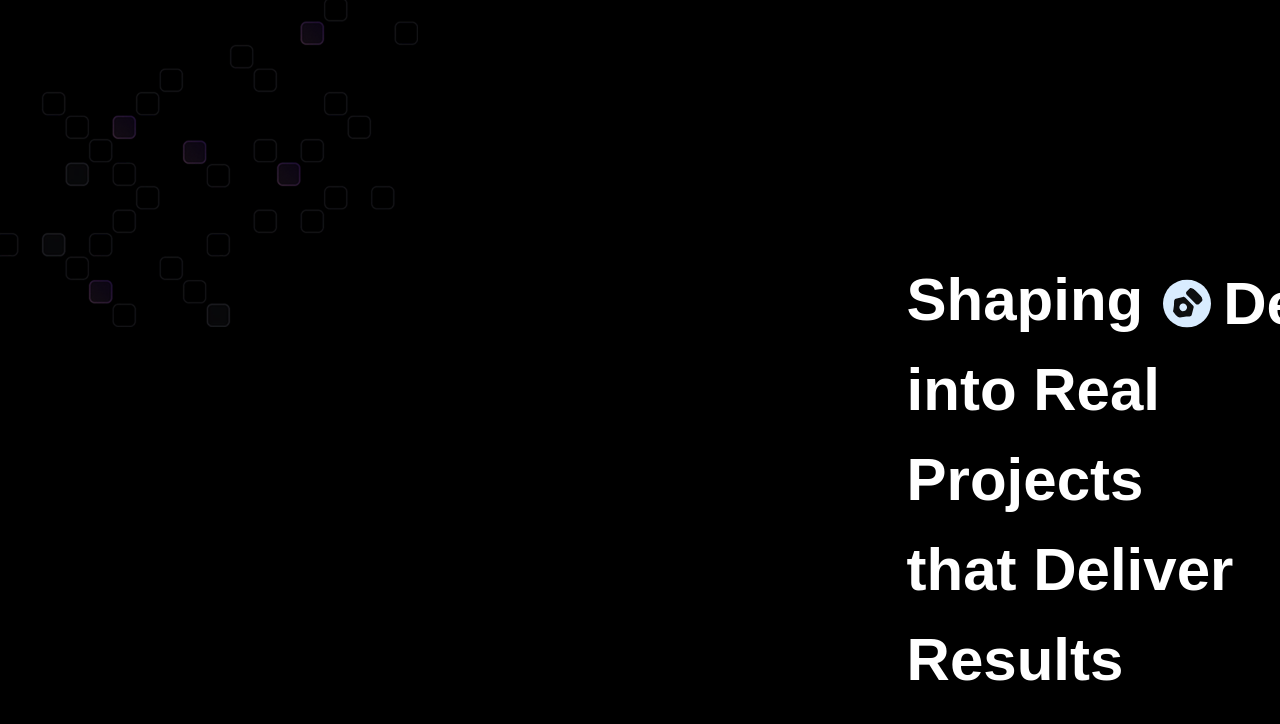
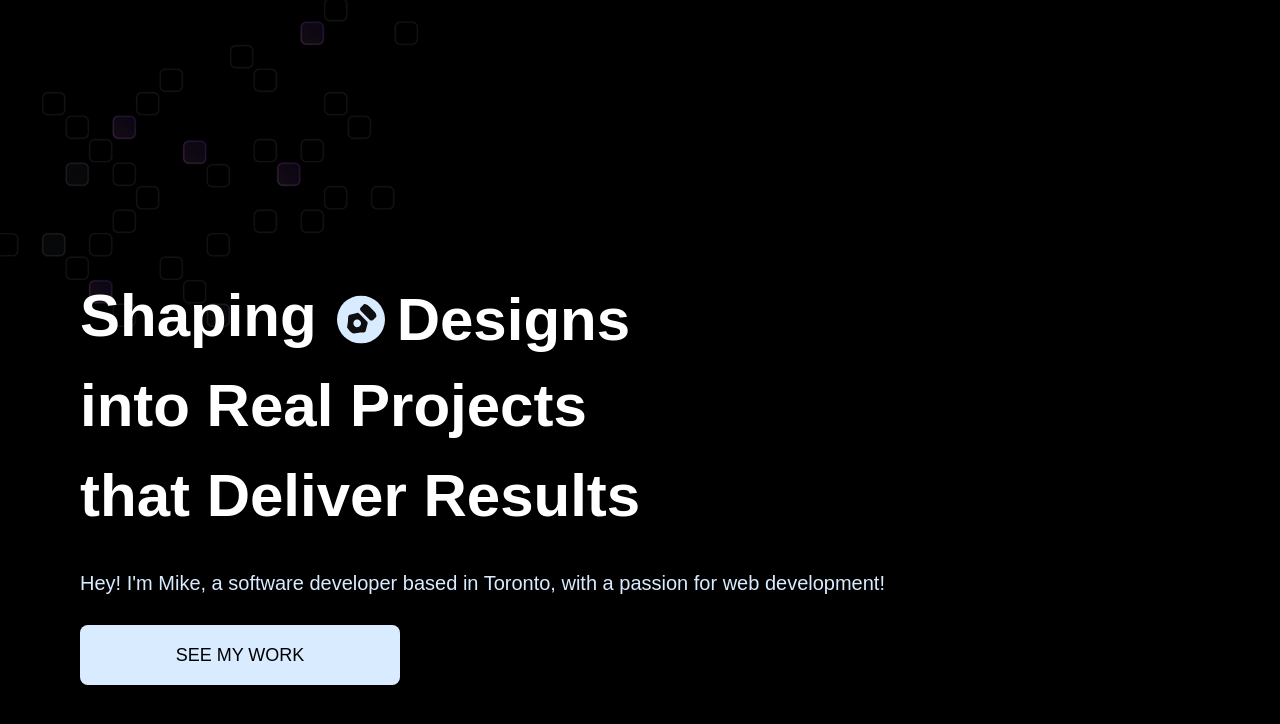
Before and after one commit to m-lynch91/mjl_portfolio, a React (Vite) app: page / in a window 1280 px wide. Shown: the top 724 px of the page. Built offline with nearby package versions, Linux system fonts and the light colour scheme; a web font is replaced by a local one.

Commit message:
added button to hero section

```diff
--- a/src/sections/hero.tsx
+++ b/src/sections/hero.tsx
@@ -1,5 +1,7 @@
-import { words } from "../constants/"
+import { words } from "../constants/";
 import { Word } from "../types/Word";
+
+import Button from "../components/Button";
 
 const Hero = () => {
   console.log(words[0].imgPath);
@@ -12,7 +14,7 @@ const Hero = () => {
 
       <div className="hero-layout">
         {/* LEFT SIDE: hero content */}
-                <header className="flex flex-col justify-center md:w-full w-screen md:px-20 px-5"></header>
+        <header className="flex flex-col justify-center md:w-full w-screen md:px-20 px-5">
           <div className="flex flex-col gap-7">
             <div className="hero-text">
               <h1>
@@ -37,11 +39,24 @@ const Hero = () => {
               <h1>into Real Projects</h1>
               <h1>that Deliver Results</h1>
             </div>
+
+            <p className="text-white-50 md:text-xl relative z-10 pointer-events-none">
+              Hey! I'm Mike, a software developer based in Toronto, with a
+              passion for web development!
+            </p>
+
+            <Button
+              className="md:w-80 md:h-16 w-60 h-12"
+              id="button"
+              text="See my work"
+            />
           </div>
+        </header>
+
         {/* RIGHT SIDE: 3d model */}
       </div>
     </section>
-    )
-}
+  );
+};
 
-export default Hero
+export default Hero;
```
Lines whose indentation alone changed are shown as unchanged.
